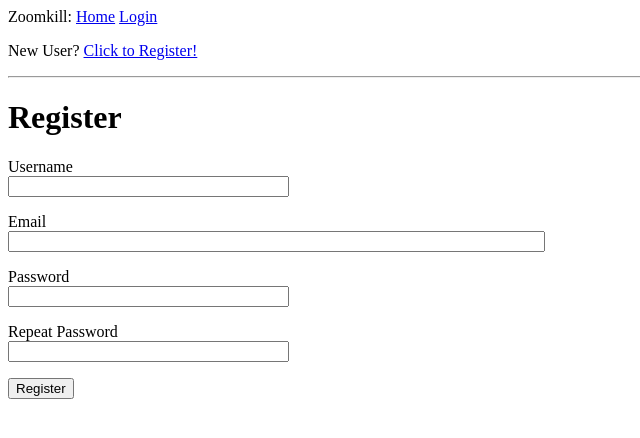
After one commit to Ji-Hua/werewolf_assistant, a Flask app: page /register in a window 1280 px wide. The commit adds this page. Shown: the top 438 px of the page, without its empty margins (0-640 px from the left). Run offline with Flask 2, Linux system fonts and the light colour scheme.

Commit message:
add user registration

```diff
--- a/app/forms.py
+++ b/app/forms.py
@@ -1,9 +1,29 @@
 from flask_wtf import FlaskForm
 from wtforms import StringField, PasswordField, BooleanField, SubmitField
-from wtforms.validators import DataRequired
+from wtforms.validators import ValidationError, DataRequired, Email, EqualTo
+from app.models import User
 
 class LoginForm(FlaskForm):
     username = StringField('Username', validators=[DataRequired()])
     password = PasswordField('Password', validators=[DataRequired()])
     remember_me = BooleanField('Remember Me')
     submit = SubmitField('Sign In')
+
+
+class RegistrationForm(FlaskForm):
+    username = StringField('Username', validators=[DataRequired()])
+    email = StringField('Email', validators=[DataRequired(), Email()])
+    password = PasswordField('Password', validators=[DataRequired()])
+    password2 = PasswordField(
+        'Repeat Password', validators=[DataRequired(), EqualTo('password')])
+    submit = SubmitField('Register')
+
+    def validate_username(self, username):
+        user = User.query.filter_by(username=username.data).first()
+        if user is not None:
+            raise ValidationError('Please use a different username.')
+
+    def validate_email(self, email):
+        user = User.query.filter_by(email=email.data).first()
+        if user is not None:
+            raise ValidationError('Please use a different email address.')
--- a/app/routes.py
+++ b/app/routes.py
@@ -3,7 +3,8 @@ from flask_login import current_user, login_user, logout_user, login_required
 from werkzeug.urls import url_parse
 
 from app import app
-from app.forms import LoginForm
+from app import db
+from app.forms import LoginForm, RegistrationForm
 from app.models import User
 
 @app.route('/')
@@ -36,3 +37,18 @@ def login():
 def logout():
     logout_user()
     return redirect(url_for('index'))
+
+
+@app.route('/register', methods=['GET', 'POST'])
+def register():
+    if current_user.is_authenticated:
+        return redirect(url_for('index'))
+    form = RegistrationForm()
+    if form.validate_on_submit():
+        user = User(username=form.username.data, email=form.email.data)
+        user.set_password(form.password.data)
+        db.session.add(user)
+        db.session.commit()
+        flash('Congratulations, you are now a registered user!')
+        return redirect(url_for('login'))
+    return render_template('register.html', title='Register', form=form)
--- a/app/templates/base.html
+++ b/app/templates/base.html
@@ -12,6 +12,7 @@
             <a href="{{ url_for('index') }}">Home</a>
             {% if current_user.is_anonymous %}
             <a href="{{ url_for('login') }}">Login</a>
+            <p>New User? <a href="{{ url_for('register') }}">Click to Register!</a></p>
             {% else %}
             <a href="{{ url_for('logout') }}">Logout</a>
             {% endif %}
--- /dev/null
+++ b/app/templates/register.html
@@ -0,0 +1,37 @@
+{% extends "base.html" %}
+
+{% block content %}
+    <h1>Register</h1>
+    <form action="" method="post">
+        {{ form.hidden_tag() }}
+        <p>
+            {{ form.username.label }}<br>
+            {{ form.username(size=32) }}<br>
+            {% for error in form.username.errors %}
+            <span style="color: red;">[{{ error }}]</span>
+            {% endfor %}
+        </p>
+        <p>
+            {{ form.email.label }}<br>
+            {{ form.email(size=64) }}<br>
+            {% for error in form.email.errors %}
+            <span style="color: red;">[{{ error }}]</span>
+            {% endfor %}
+        </p>
+        <p>
+            {{ form.password.label }}<br>
+            {{ form.password(size=32) }}<br>
+            {% for error in form.password.errors %}
+            <span style="color: red;">[{{ error }}]</span>
+            {% endfor %}
+        </p>
+        <p>
+            {{ form.password2.label }}<br>
+            {{ form.password2(size=32) }}<br>
+            {% for error in form.password2.errors %}
+            <span style="color: red;">[{{ error }}]</span>
+            {% endfor %}
+        </p>
+        <p>{{ form.submit() }}</p>
+    </form>
+{% endblock %}
```
